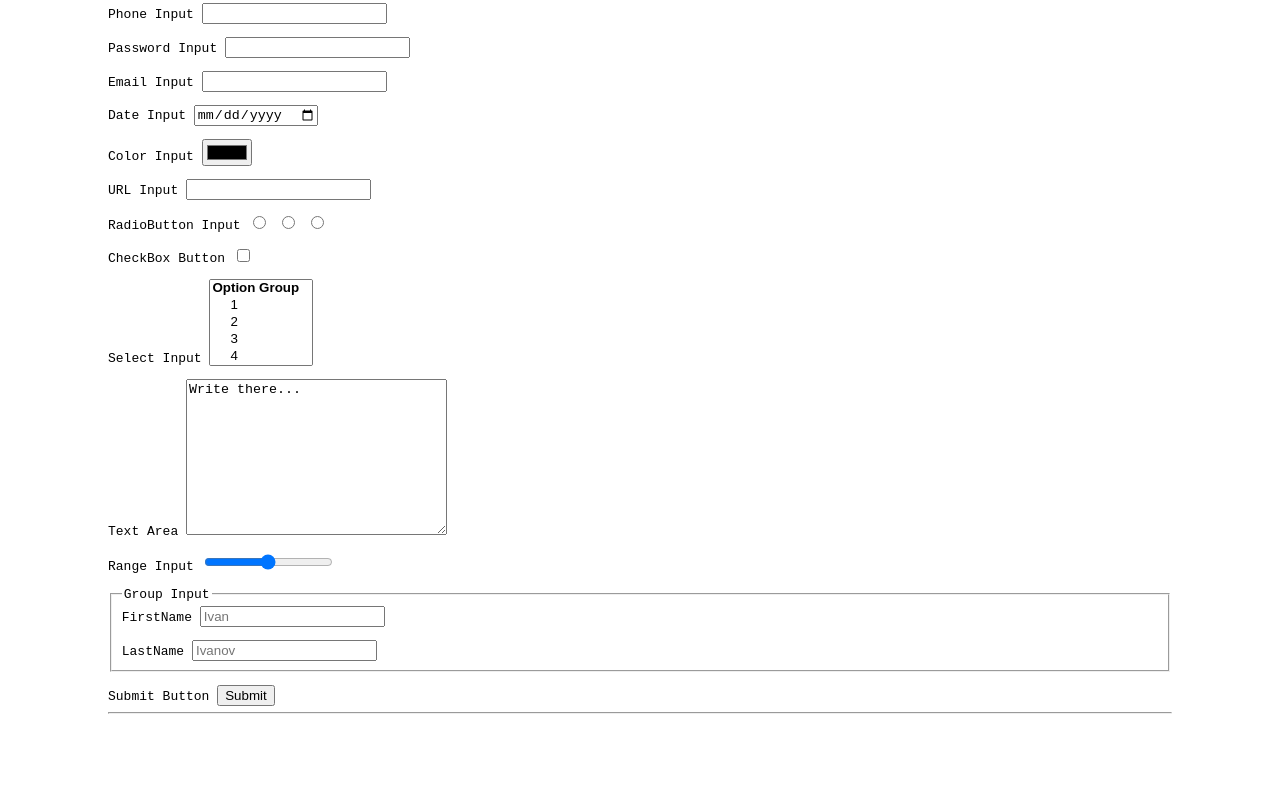
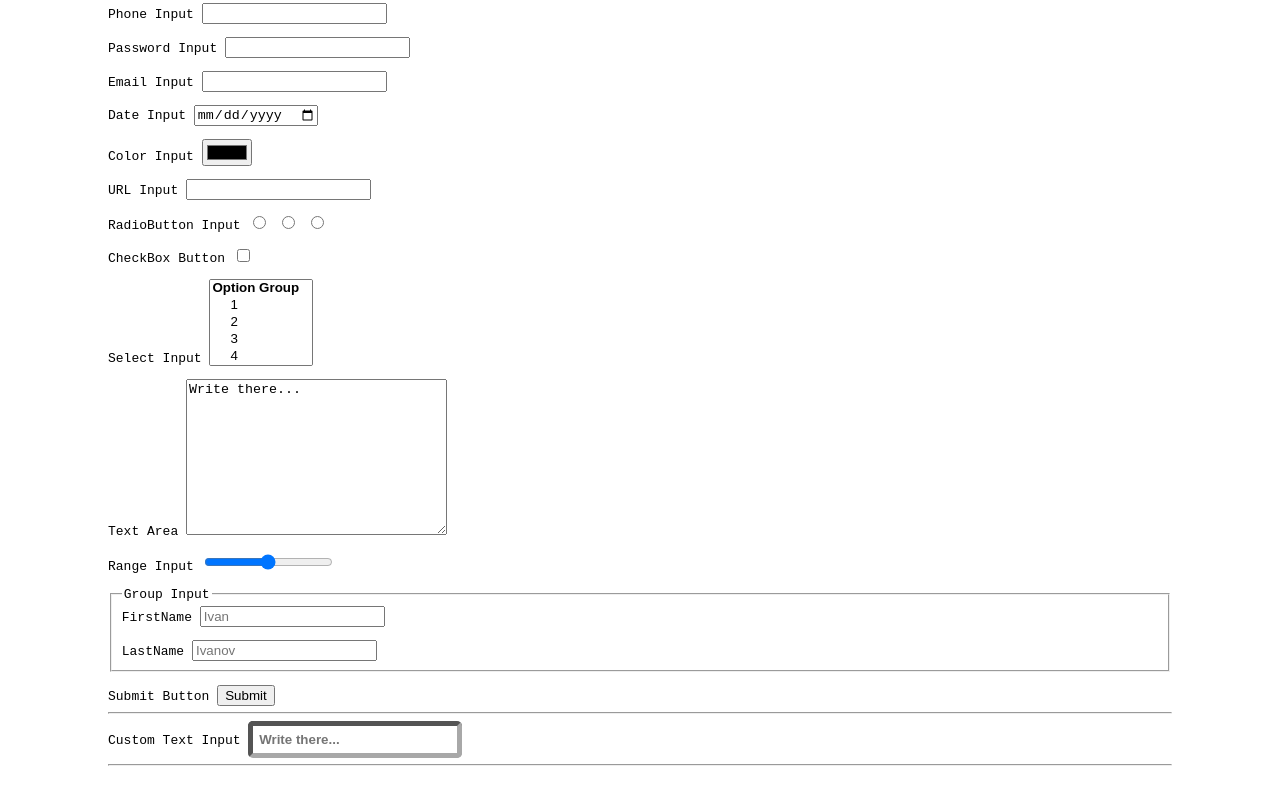
Before and after one commit to nikerowh/test-area, a plain HTML site: page index.html in a window 1280 px wide. Shown: the part 2195-3000 px from the top of the page. Drawn offline with Linux system fonts and the light colour scheme.

Commit message:
07.09.2023-12:10

```diff
--- a/index.html
+++ b/index.html
@@ -152,6 +152,12 @@
         </form>
         <hr>
 
+        <form action="url">
+            <label for="text-custom">Custom Text Input</label>
+            <input placeholder=" Write there..." type="text" name="text" id="text-custom" class="text-custom">
+        </form>
+        <hr>
+
 
     </body>
 </html>
--- a/test-style.css
+++ b/test-style.css
@@ -7,3 +7,21 @@ html, body {font-family: monospace; padding: 50px;}
 .border-case {border-radius: 20px; padding: 10px; background-color: black; color: white; margin: 10px;}
 
 table td, table tr, table th{border: black thin solid; border-radius: 5px;}
+
+.text-custom {
+    background-color: white;
+    border-color: rgb(168, 168, 168);
+
+    border-width: 5px;
+    border-radius: 5px;
+    width: 200px;
+    height: 25px;
+    font-weight: bold;
+}
+.text-custom:focus, .text-custom:hover {
+    background-color: greenyellow;
+    border-color: greenyellow;
+    border-width: 5px;
+    color: black;
+
+}
```
